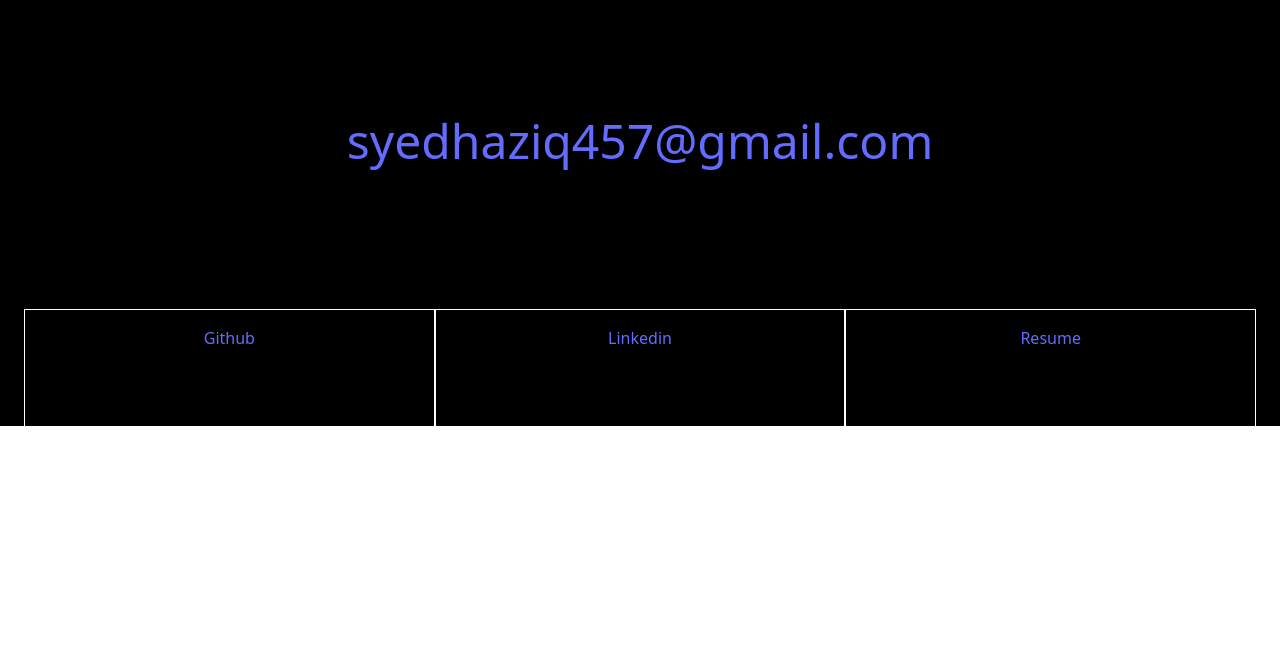
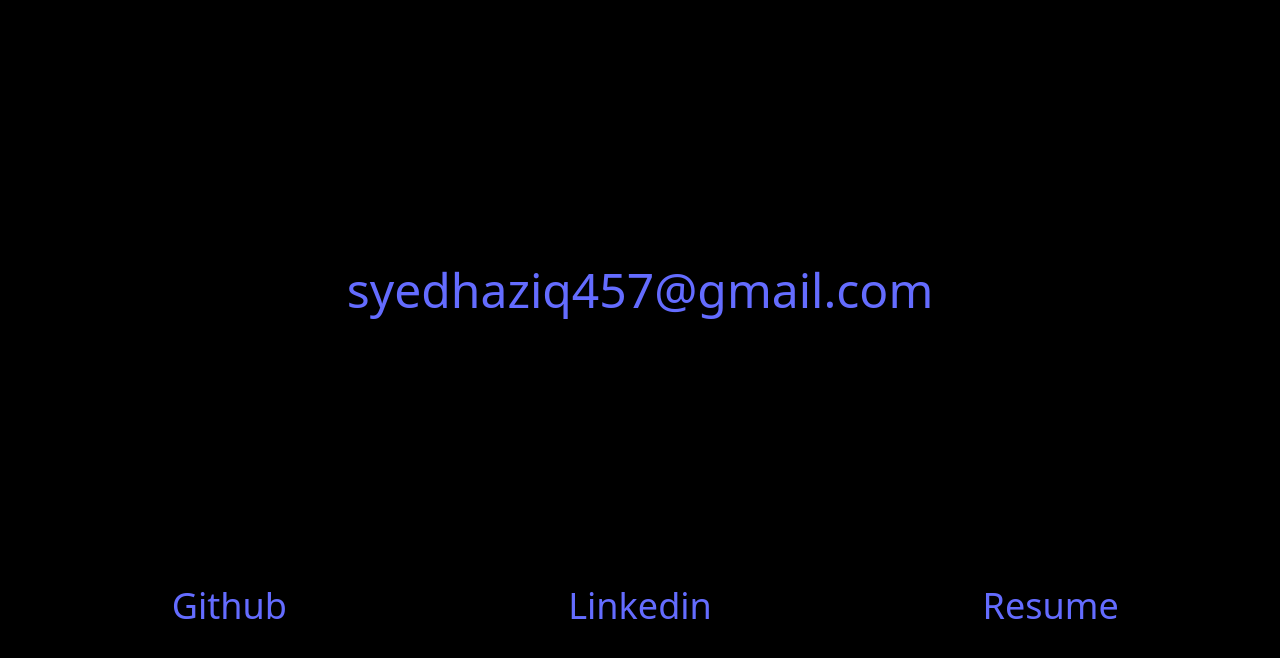
Before and after one commit to M1nkyLab/FARHAN-HAZIQ, a React (Vite) app: page / in a window 1280 px wide. Shown: the part 2934-3592 px from the top of the page. Before the commit the page ends 3503 px from the top, so only its background shows below. Built offline with nearby package versions, Linux system fonts and the light colour scheme.

Commit message:
update v3

```diff
--- a/src/Pages/Contact.jsx
+++ b/src/Pages/Contact.jsx
@@ -1,28 +1,40 @@
 function Contact() {
   return (
-    <section className="h-[70vh] px-6 py-16 bg-black">
-        <h1 className="text-left text-5xl lg:text-7xl font-bold mb-10">
-            Let's Collaborate
+    <section className="h-screen px-6 bg-black flex flex-col">
+
+      {/* Top Section */}
+      <div className="pt-16">
+        <h1 className="text-left text-5xl lg:text-7xl font-bold">
+          Let's Collaborate
         </h1>
+      </div>
 
-        <div>
-          <a href="mailto: syedhaziq457@gmail.com" className="block w-full h-65 text-center text-2xl lg:text-5xl py-17">syedhaziq457@gmail.com</a>
-        </div>
+      {/* Middle Section */}
+      <div className="flex-grow flex items-center justify-center">
+        <a
+            href="mailto:syedhaziq457@gmail.com"
+            className="text-2xl lg:text-5xl text-center"
+          >
+            syedhaziq457@gmail.com
+        </a>
 
-        <div className="flex items-center justify-center">
-          <div className="w-full">
-            <a href="https://github.com/M1nkyLab" className="block w-full h-65 text-center border border-white py-4 hover:bg-gray-100 transition">Github</a>
-          </div>
+      </div>
 
-          <div className="w-full">
-            <a href="https://www.linkedin.com/in/syed-farhan-haziq-886a41345/" className=" block w-full h-65 text-center border border-white py-4 hover:bg-gray-100 transition">Linkedin</a>
-          </div>
+      {/* Bottom Section */}
+      <div className="flex w-full pb-6">
+        <a href="https://github.com/M1nkyLab" className="w-full text-4xl text-center py-4">
+          Github
+        </a>
 
-          <div className="w-full">
-            <a href="./Syed_Haziq_Resume.pdf" className="block w-full h-65 text-center border border-white py-4 hover:bg-gray-100 transition cursor-pointer">Resume</a>
-          </div>
+        <a href="https://www.linkedin.com/in/syed-farhan-haziq-886a41345/" className="w-full text-4xl text-center py-4">
+          Linkedin
+        </a>
 
-        </div>
+        <a href="https://drive.google.com/file/d/1lO_urLcf8hncYzfpGd6YhFTMPetTYiJQ/view?usp=sharing" className="w-full text-4xl text-center py-4">
+          Resume
+        </a>
+      </div>
+
     </section>
   );
 }
```
